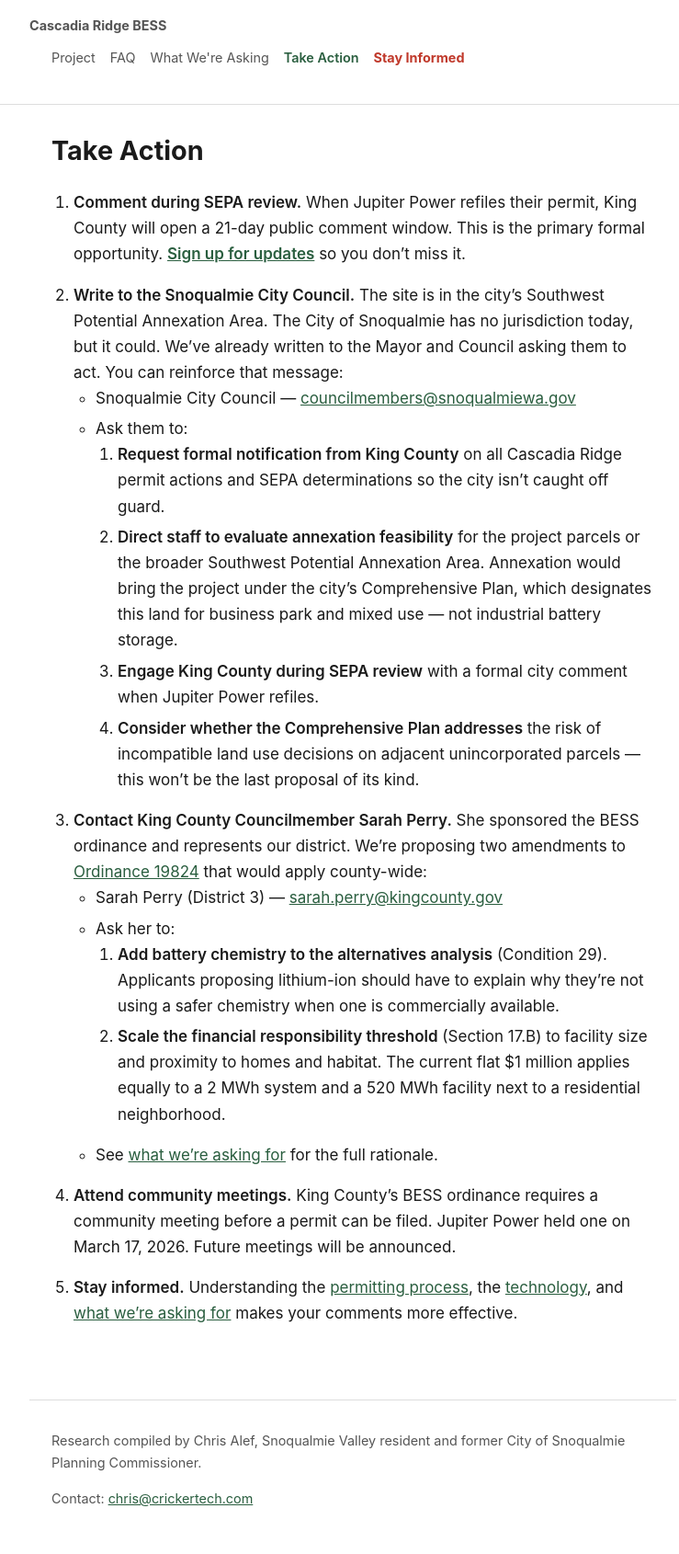
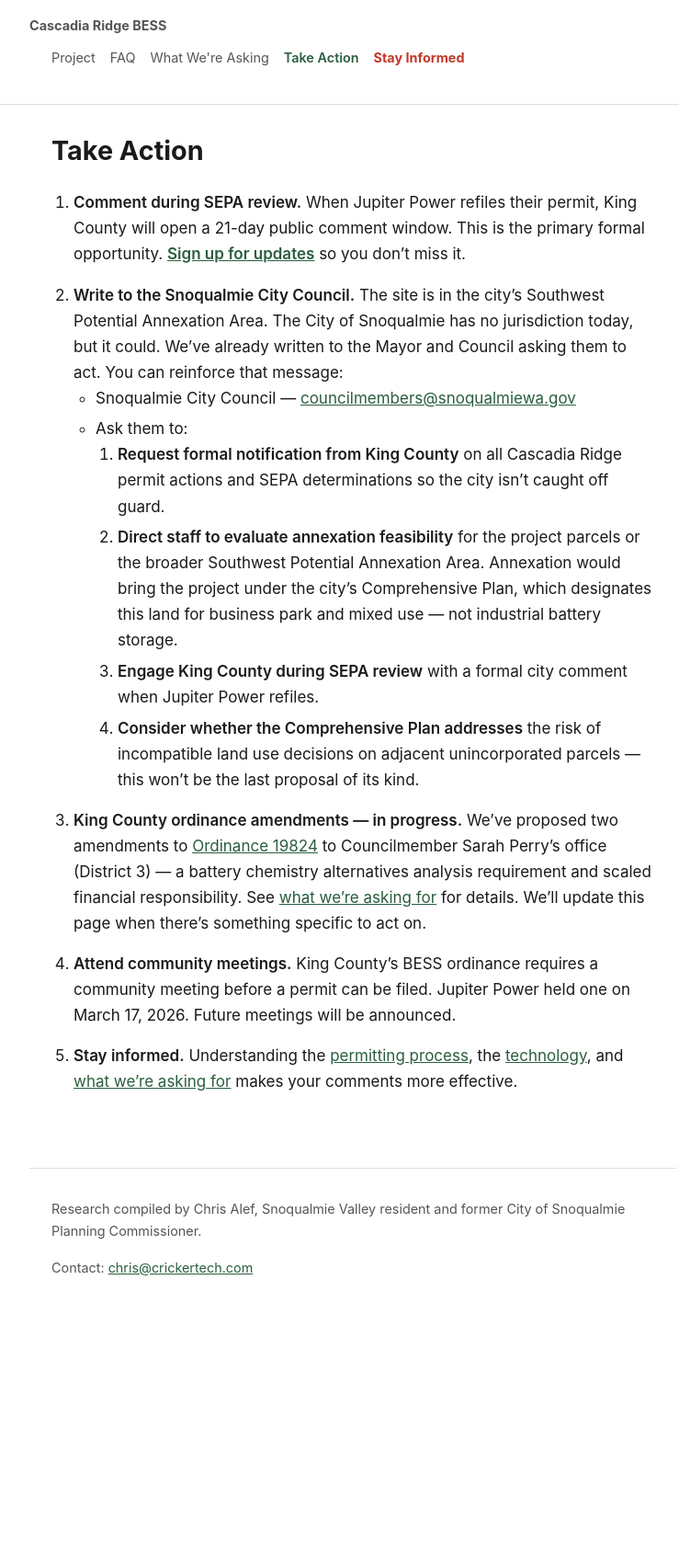
Before and after one commit to calef/cascadia-ridge-bess, a Jekyll site: the page built from _pages/take-action.md, in a window 1280 px wide. Shown: the whole page at 92% size, without its empty margins (256-995 px from the left). Built offline with Jekyll 4.4.1, drawn with Linux system fonts in a browser that asks for light colours; after the commit the page ends 1439 px from its top, so only the background shows below that.

```diff
--- a/_pages/take-action.md
+++ b/_pages/take-action.md
@@ -12,12 +12,7 @@ title: "Take Action"
      3. **Engage King County during SEPA review** with a formal city comment when Jupiter Power refiles.
      4. **Consider whether the Comprehensive Plan addresses** the risk of incompatible land use decisions on adjacent unincorporated parcels — this won't be the last proposal of its kind.
 
-3. **Contact King County Councilmember Sarah Perry.** She sponsored the BESS ordinance and represents our district. We're proposing two amendments to [Ordinance 19824](https://mkcclegisearch.kingcounty.gov/LegislationDetail.aspx?ID=6294909&GUID=CA2000B8-B2F9-4F69-9055-0C2D381EAF9F) that would apply county-wide:
-   - Sarah Perry (District 3) — [sarah.perry@kingcounty.gov](mailto:sarah.perry@kingcounty.gov)
-   - Ask her to:
-     1. **Add battery chemistry to the alternatives analysis** (Condition 29). Applicants proposing lithium-ion should have to explain why they're not using a safer chemistry when one is commercially available.
-     2. **Scale the financial responsibility threshold** (Section 17.B) to facility size and proximity to homes and habitat. The current flat $1 million applies equally to a 2 MWh system and a 520 MWh facility next to a residential neighborhood.
-   - See [what we're asking for](/what-we-are-asking) for the full rationale.
+3. **King County ordinance amendments — in progress.** We've proposed two amendments to [Ordinance 19824](https://mkcclegisearch.kingcounty.gov/LegislationDetail.aspx?ID=6294909&GUID=CA2000B8-B2F9-4F69-9055-0C2D381EAF9F) to Councilmember Sarah Perry's office (District 3) — a battery chemistry alternatives analysis requirement and scaled financial responsibility. See [what we're asking for](/what-we-are-asking) for details. We'll update this page when there's something specific to act on.
 
 4. **Attend community meetings.** King County's BESS ordinance requires a community meeting before a permit can be filed. Jupiter Power held one on March 17, 2026. Future meetings will be announced.
 
```
Also changed, not shown: _pages/what-we-are-asking.md (+5 -3 lines).
